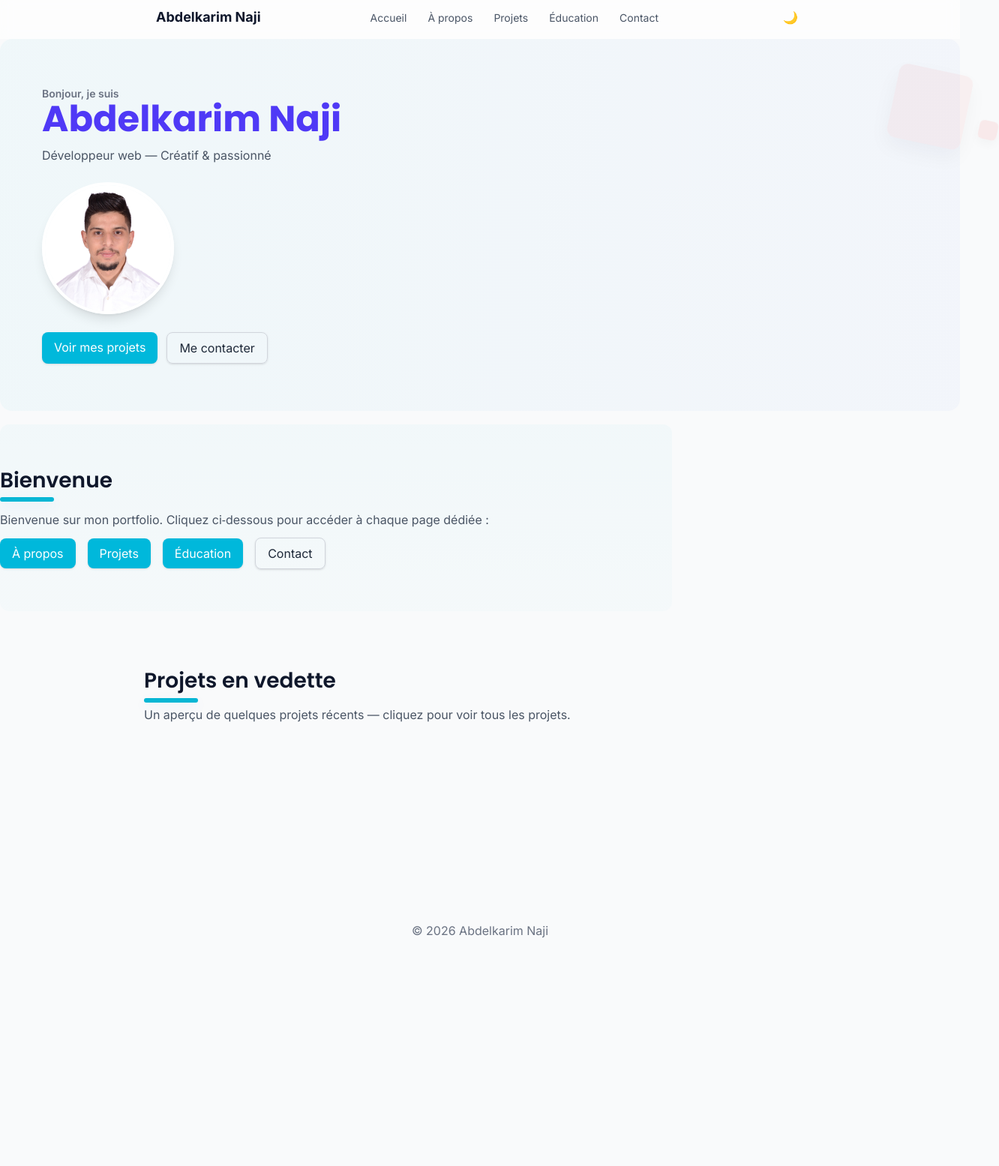
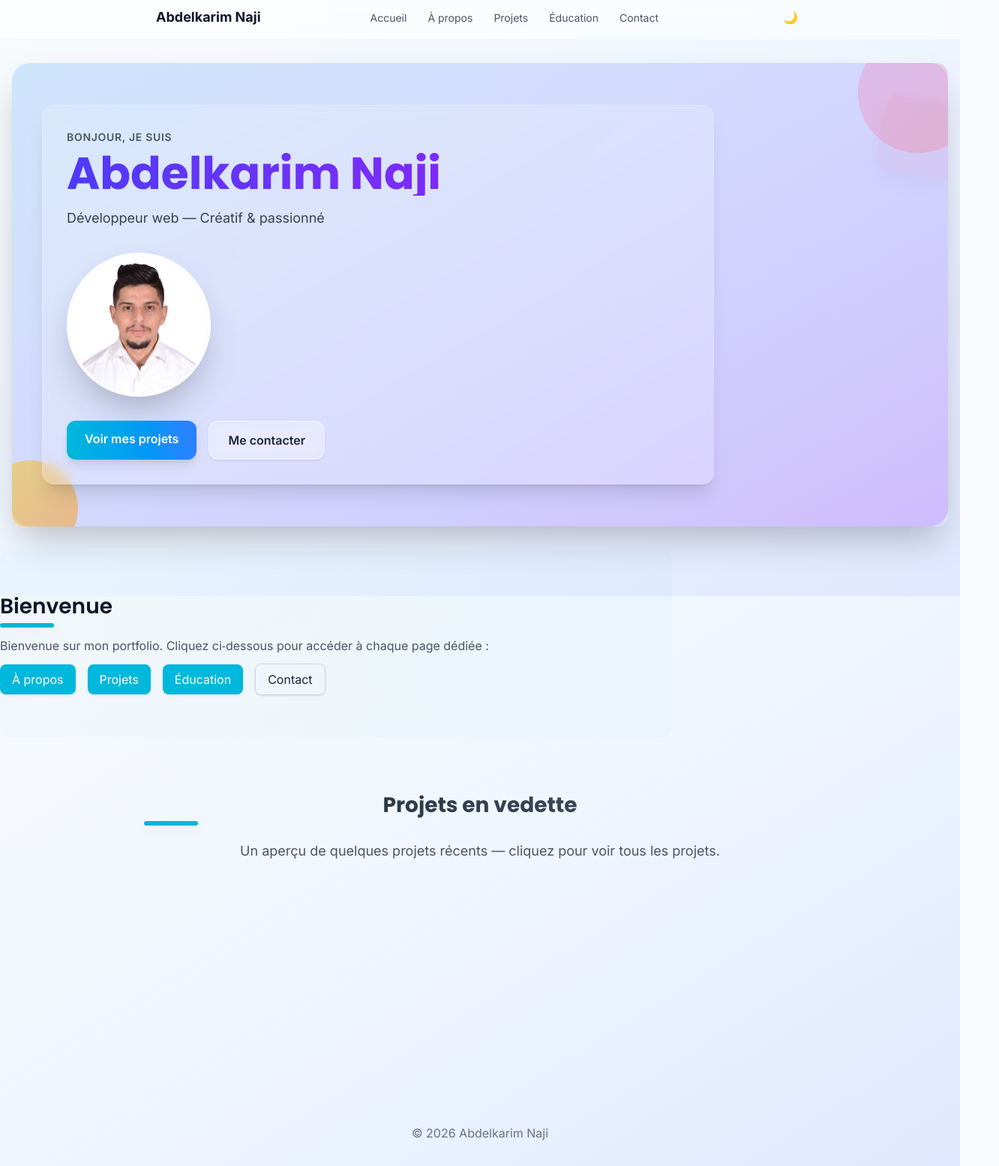
Before and after one commit to ABDELKARIM-NAJI/work-1, a plain HTML site: page index.html in a window 1280 px wide. Shown: the part 5-1560 px from the top of the page at 75% size, 1332 px wide, since content can reach past the window. Before the commit the page ends 1290 px from the top, so only its background shows below. Drawn offline with nearby package versions, Linux system fonts and the light colour scheme.

Commit message:
portfolio

```diff
--- a/index.html
+++ b/index.html
@@ -29,7 +29,7 @@
 
 </head>
 
-<body class="bg-gray-50 text-slate-900 font-sans antialiased">
+<body class="bg-gradient-to-br from-slate-50 via-blue-50 to-indigo-100 text-slate-900 font-sans antialiased min-h-screen">
     <a class="skip-link" href="#main-content">Aller au contenu</a>
 
     <header class="site-header bg-white/60 backdrop-blur py-2 sticky top-0 z-50 border-b">
@@ -49,17 +49,22 @@
     </header>
 
     <main id="main-content">
-        <section id="home" class="hero py-12" aria-labelledby="home-title">
-            <div class="hero-content container max-w-4xl mx-auto px-4">
-                <p class="hello text-sm text-gray-500 font-semibold">Bonjour, je suis</p>
-                <h1 id="home-title" class="hero-name text-4xl md:text-5xl font-extrabold text-indigo-600">Abdelkarim Naji</h1>
-                <p class="hero-sub mt-3 text-gray-600">Développeur web — Créatif & passionné</p>
-                <img class="hero-avatar rounded-full w-44 h-44 object-cover border-4 border-white shadow-lg mt-6" src="src/DSC_9240 copie.jpg" alt="Photo d'Abdelkarim" loading="lazy" width="180" height="180">
-                <div class="hero-cta mt-6 flex gap-3 flex-wrap">
-                    <a class="btn inline-block px-4 py-2 bg-cyan-500 text-white rounded-lg shadow hover:bg-cyan-600" href="projects.html">Voir mes projets</a>
-                    <a class="btn ghost inline-block px-4 py-2 bg-transparent border border-gray-300 text-gray-800 rounded-lg" href="contact.html">Me contacter</a>
+        <section id="home" class="hero py-16 relative overflow-hidden bg-gradient-to-r from-indigo-500/10 via-purple-500/10 to-pink-500/10 rounded-3xl mx-4 my-8 shadow-2xl" aria-labelledby="home-title">
+            <div class="hero-content container max-w-4xl mx-auto px-4 relative z-10">
+                <div class="backdrop-blur-sm bg-white/20 rounded-2xl p-8 shadow-xl border border-white/20">
+                    <p class="hello text-sm text-gray-600 font-semibold uppercase tracking-wider">Bonjour, je suis</p>
+                    <h1 id="home-title" class="hero-name text-5xl md:text-6xl font-extrabold bg-gradient-to-r from-indigo-600 to-purple-600 bg-clip-text text-transparent mt-2">Abdelkarim Naji</h1>
+                    <p class="hero-sub mt-4 text-lg text-gray-700 font-medium">Développeur web — Créatif & passionné</p>
+                    <img class="hero-avatar rounded-full w-48 h-48 object-cover border-4 border-white shadow-2xl mt-8 hover:scale-105 transition-transform duration-300" src="src/DSC_9240 copie.jpg" alt="Photo d'Abdelkarim" loading="lazy" width="192" height="192">
+                    <div class="hero-cta mt-8 flex gap-4 flex-wrap">
+                        <a class="btn inline-block px-6 py-3 bg-gradient-to-r from-cyan-500 to-blue-500 text-white rounded-xl shadow-lg hover:shadow-xl hover:scale-105 transition-all duration-300 font-semibold" href="projects.html">Voir mes projets</a>
+                        <a class="btn ghost inline-block px-6 py-3 bg-white/20 backdrop-blur-sm border-2 border-white/30 text-gray-800 rounded-xl hover:bg-white/30 transition-all duration-300 font-semibold" href="contact.html">Me contacter</a>
+                    </div>
                 </div>
             </div>
+            <div class="absolute inset-0 bg-gradient-to-br from-blue-400/20 to-purple-600/20 rounded-3xl"></div>
+            <div class="absolute -top-10 -right-10 w-40 h-40 bg-gradient-to-br from-pink-400 to-red-400 rounded-full opacity-20 animate-pulse"></div>
+            <div class="absolute -bottom-10 -left-10 w-32 h-32 bg-gradient-to-br from-yellow-400 to-orange-400 rounded-full opacity-20 animate-pulse animation-delay-1000"></div>
         </section>
 
         <section class="section container max-w-4xl mx-auto px-4 py-12 bg-white/0">
@@ -73,24 +78,26 @@
             </div>
         </section>
 
-        <section class="section container max-w-4xl mx-auto px-4 py-12" id="projects-preview" aria-labelledby="projects-preview-title">
-            <h2 id="projects-preview-title" class="text-2xl font-semibold">Projets en vedette</h2>
-            <p class="subtle text-gray-600">Un aperçu de quelques projets récents — cliquez pour voir tous les projets.</p>
-            <div class="project-grid grid grid-cols-1 sm:grid-cols-2 lg:grid-cols-3 gap-4 mt-4">
-                <article class="project bg-white p-4 rounded-xl shadow-md opacity-0">
-                    <h3 class="text-lg font-medium">Portfolio moderne</h3>
-                    <p class="subtle text-gray-500">Refonte responsive avec animations légères et focus accessibilité.</p>
-                    <div class="row mt-3"><a class="btn project-open inline-block px-3 py-2 bg-cyan-500 text-white rounded-md" role="button" href="projects.html" aria-haspopup="dialog" aria-controls="project-modal" data-title="Portfolio moderne" data-desc="Refonte responsive avec animations légères et focus accessibilité.">Voir</a></div>
+        <section class="section container max-w-4xl mx-auto px-4 py-16" id="projects-preview" aria-labelledby="projects-preview-title">
+            <div class="text-center mb-12">
+                <h2 id="projects-preview-title" class="text-3xl font-bold bg-gradient-to-r from-gray-800 to-gray-600 bg-clip-text text-transparent mb-4">Projets en vedette</h2>
+                <p class="subtle text-lg text-gray-700">Un aperçu de quelques projets récents — cliquez pour voir tous les projets.</p>
+            </div>
+            <div class="project-grid grid grid-cols-1 sm:grid-cols-2 lg:grid-cols-3 gap-6 mt-8">
+                <article class="project backdrop-blur-sm bg-white/20 p-6 rounded-2xl shadow-xl border border-white/20 hover:bg-white/30 hover:shadow-2xl hover:scale-105 transition-all duration-300 opacity-0">
+                    <h3 class="text-xl font-semibold text-gray-800 mb-3">Portfolio moderne</h3>
+                    <p class="subtle text-gray-600 leading-relaxed">Refonte responsive avec animations légères et focus accessibilité.</p>
+                    <div class="row mt-4"><a class="btn project-open inline-block px-4 py-2 bg-gradient-to-r from-cyan-500 to-blue-500 text-white rounded-lg shadow-md hover:shadow-lg transition-all duration-300 font-medium" role="button" href="projects.html" aria-haspopup="dialog" aria-controls="project-modal" data-title="Portfolio moderne" data-desc="Refonte responsive avec animations légères et focus accessibilité.">Voir</a></div>
                 </article>
-                <article class="project bg-white p-4 rounded-xl shadow-md opacity-0">
-                    <h3 class="text-lg font-medium">Application de tâches</h3>
-                    <p class="subtle text-gray-500">Gestion d’états, stockage local et interface épurée.</p>
-                    <div class="row mt-3"><a class="btn project-open inline-block px-3 py-2 bg-cyan-500 text-white rounded-md" role="button" href="projects.html" aria-haspopup="dialog" aria-controls="project-modal" data-title="Application de tâches" data-desc="Gestion d’états, stockage local et interface épurée.">Voir</a></div>
+                <article class="project backdrop-blur-sm bg-white/20 p-6 rounded-2xl shadow-xl border border-white/20 hover:bg-white/30 hover:shadow-2xl hover:scale-105 transition-all duration-300 opacity-0">
+                    <h3 class="text-xl font-semibold text-gray-800 mb-3">Application de tâches</h3>
+                    <p class="subtle text-gray-600 leading-relaxed">Gestion d’états, stockage local et interface épurée.</p>
+                    <div class="row mt-4"><a class="btn project-open inline-block px-4 py-2 bg-gradient-to-r from-cyan-500 to-blue-500 text-white rounded-lg shadow-md hover:shadow-lg transition-all duration-300 font-medium" role="button" href="projects.html" aria-haspopup="dialog" aria-controls="project-modal" data-title="Application de tâches" data-desc="Gestion d’états, stockage local et interface épurée.">Voir</a></div>
                 </article>
-                <article class="project bg-white p-4 rounded-xl shadow-md opacity-0">
-                    <h3 class="text-lg font-medium">Site e‑commerce</h3>
-                    <p class="subtle text-gray-500">Catalogue, panier et paiement intégré — optimisation performance.</p>
-                    <div class="row mt-3"><a class="btn project-open inline-block px-3 py-2 bg-cyan-500 text-white rounded-md" role="button" href="projects.html" aria-haspopup="dialog" aria-controls="project-modal" data-title="Site e‑commerce" data-desc="Catalogue, panier et paiement intégré — optimisation performance.">Voir</a></div>
+                <article class="project backdrop-blur-sm bg-white/20 p-6 rounded-2xl shadow-xl border border-white/20 hover:bg-white/30 hover:shadow-2xl hover:scale-105 transition-all duration-300 opacity-0">
+                    <h3 class="text-xl font-semibold text-gray-800 mb-3">Site e‑commerce</h3>
+                    <p class="subtle text-gray-600 leading-relaxed">Catalogue, panier et paiement intégré — optimisation performance.</p>
+                    <div class="row mt-4"><a class="btn project-open inline-block px-4 py-2 bg-gradient-to-r from-cyan-500 to-blue-500 text-white rounded-lg shadow-md hover:shadow-lg transition-all duration-300 font-medium" role="button" href="projects.html" aria-haspopup="dialog" aria-controls="project-modal" data-title="Site e‑commerce" data-desc="Catalogue, panier et paiement intégré — optimisation performance.">Voir</a></div>
                 </article>
             </div>
         </section>
--- a/taailwinds.css
+++ b/taailwinds.css
@@ -73,6 +73,9 @@
 .hero::before{ content:""; position:absolute; right:-10px; top:8%; width:100px; height:100px; background:rgba(239,68,68,0.06); transform:rotate(12deg); z-index:0; border-radius:12px; animation:bob 6s ease-in-out infinite; box-shadow:0 12px 28px rgba(16,24,40,0.04); }
 .hero::after{ content:""; position:absolute; right:-50px; top:22%; width:25px; height:25px; background:rgba(239,68,68,0.09); transform:rotate(-10deg); border-radius:6px; z-index:0; animation:bob 6s ease-in-out infinite; box-shadow:0 6px 14px rgba(16,24,40,0.03); }
 
+/* Animation delays */
+.animation-delay-1000 { animation-delay: 1s; }
+
 /* Respect reduced motion */
 @media (prefers-reduced-motion: reduce){ .hero::before, .project::before, .edu-card, .edu-card.reveal{ animation:none; transition:none; } .edu-card:hover{ transform:none; } }
 
```
Also changed, not shown: 1 other file.
